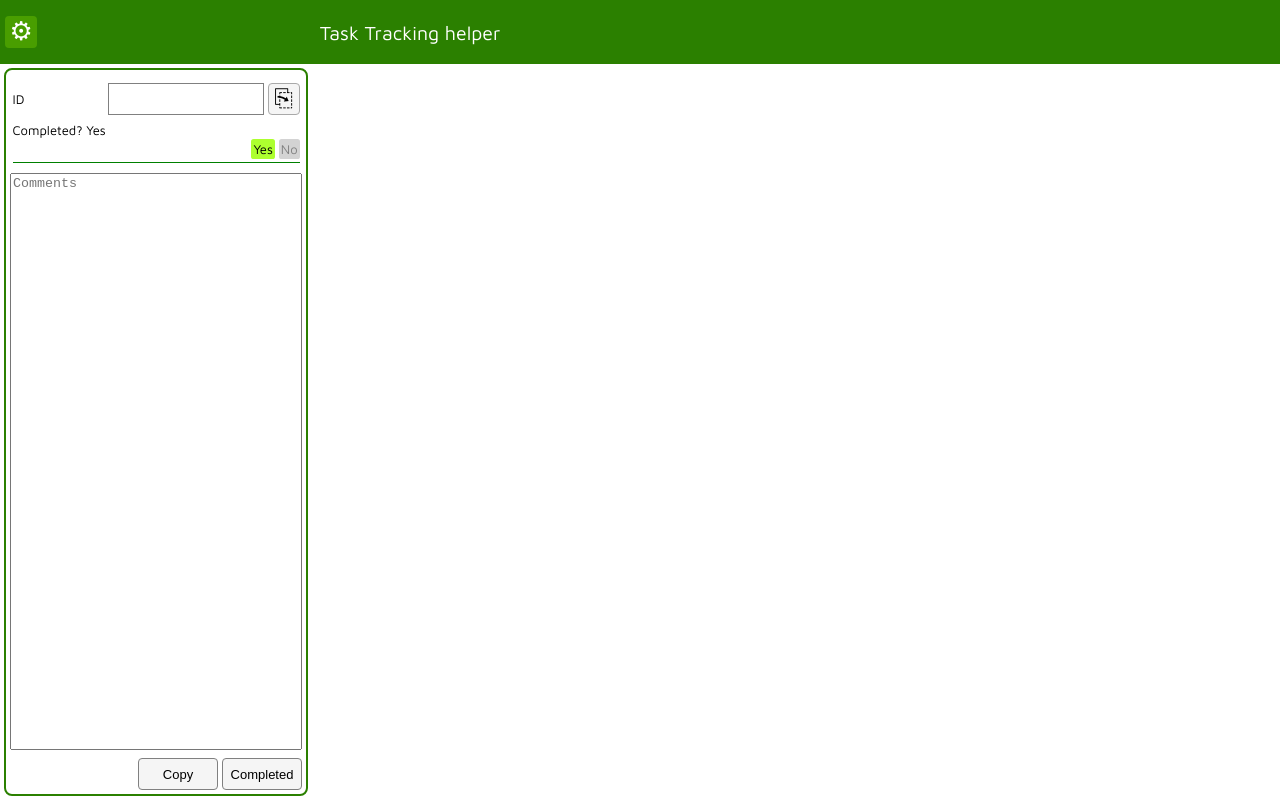
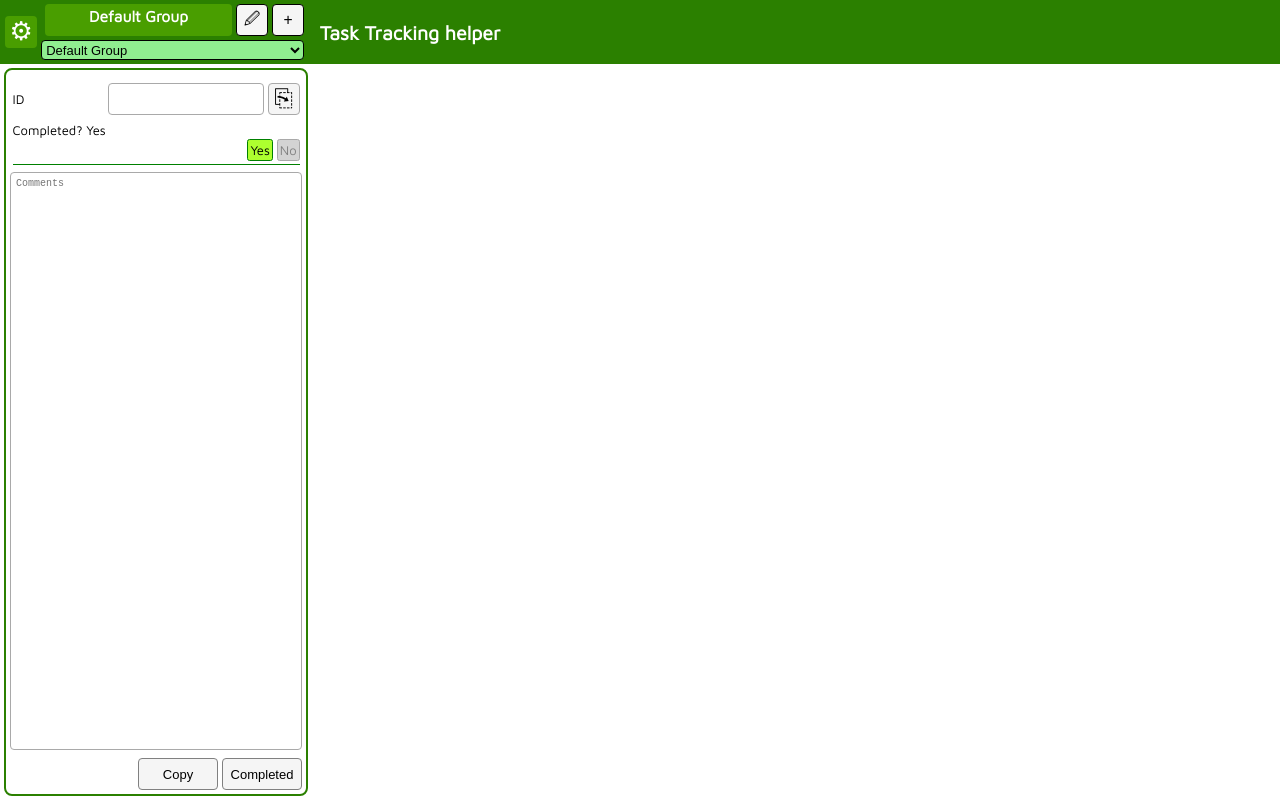
Before and after one commit to j-g-/task-records-helper, a plain HTML site: page index.html in a window 1280 px wide. Drawn offline with Linux system fonts and the light colour scheme.

Commit message:
Records group view and buttons

```diff
--- a/index.html
+++ b/index.html
@@ -9,9 +9,17 @@
 
 <body>
     <div id="content">
-        <nav id="main-controls">
+        <div id="main-controls">
             <button id="btn-settings">&#x2699;</button>
-        </nav>
+            <div class="rg-info">
+                <div id="rg-selected-controls">
+                    <span id="rg-selected-name"></span>
+                    <button class="btn-rg" id="btn-change-name">&#x1F589</button>
+                    <button class="btn-rg" id="btn-rg-new">&plus;</button>
+                </div>
+                <select name="rg-list" id="rg-list"></select>
+            </div>
+        </div>
         <div id="stats-header"> <span id="title-text">Task Tracking helper </span></div>
         <div id="entry">
             <div id="settings-container">
--- a/style.css
+++ b/style.css
@@ -5,7 +5,10 @@ body {
     padding: 0px;
     border: none;
 }
-
+option{
+    height: 24px;
+    font-size: small;
+}
 
 div#content {
     display: grid;
@@ -28,6 +31,7 @@ div#content {
 }
 #stats-header{
     font-size: 1.5em;
+    font-weight: bolder;
 
 }
 
@@ -67,6 +71,8 @@ div#content {
 #in-fields > input {
     padding-left: 0.5em;
     height:32px;
+    border-radius: 4px;
+    border: 1px solid darkgray;
 }
 input.radio-option{display:none; width:0px; visibility: hidden;}
 input {
@@ -141,7 +147,10 @@ button.copy:focus {
 #comments-text {
     resize: none;
     flex-grow: 2;
-
+    padding: 0.5em;
+    font-size: small;
+    border: 1px solid darkgray;
+    border-radius: 4px;
 }
 #comments{
     margin: 4px;
@@ -191,7 +200,7 @@ label.small-label{
     font-size: small;
     justify-content: flex-end;
     align-content: flex-end;
-    margin-bottom: 0.5em;
+    margin-bottom: 0.25em;
     padding-bottom: 0.25em;
     border-bottom: 1px solid green;
 }
@@ -199,14 +208,64 @@ label.small-label{
     background: lightgray;
     color:  gray;
     padding:0.15em;
+    border: 1px solid darkgray;
     border-radius: 0.2em;
     margin-left: 4px;
 }
 .to-checked {
+    border: 1px solid green;
     background: greenyellow;
     padding:0.15em;
     border-radius: 0.2em;
     margin-left: 4px;
+}
+/* Records Group info*/
+
+.rg-info{
+    flex-grow: 2;
+    display: flex;
+    padding: 0px;
+    height: 100%;
+    margin: 4px;
+    flex-direction: column;
+}
+#rg-selected-controls{
+    display: grid;
+    grid-template-columns: auto 32px 32px;
+    grid-template-rows: 32px;
+    flex-grow: 2;
+    gap:4px;
+    margin: 4px;
+    flex-grow: 2;
+    justify-self: flex-start;
+}
+#rg-list{
+    border: 1px solid black;
+    border-radius: 4px;
+    background: lightgreen;
+    height: 24px;
+    font-size: small;
+    margin-bottom: 4px;
+    margin-right: 4px;
+    justify-self: flex-end;
+}
+#rg-selected-name {
+    background: rgb(73, 158, 0);
+    border-radius: 4px;
+    padding: 0.2em;
+    font-size: 1.2em;
+    font-weight: bold;
+    text-align: center;
+
+}
+.btn-rg{
+    border: 1px solid black;
+    background: whitesmoke;
+    border-radius: 4px;
+    font-size: 1.2em;
+}
+.btn-rg:active{
+    background: lightgray;
 }
 
 /* Settings */
@@ -227,6 +286,9 @@ label.small-label{
     font-size: small;
     resize: none;
     flex-grow: 2;
+    border: 1px solid darkgray;
+    border-radius: 4px;
+    padding: 0.4em;
 }
 
 #btn-settings{
--- a/trh.js
+++ b/trh.js
@@ -9,14 +9,14 @@
 //     * Redistributions in binary form must reproduce the above copyright
 //       notice, this list of conditions and the following disclaimer in the
 //       documentation and/or other materials provided with the distribution.
-//     * Neither the name of the <organization> nor the
+//     * Neither the name of the copyright holder nor the
 //       names of its contributors may be used to endorse or promote products
 //       derived from this software without specific prior written permission.
 //
 // THIS SOFTWARE IS PROVIDED BY THE COPYRIGHT HOLDERS AND CONTRIBUTORS "AS IS" AND
 // ANY EXPRESS OR IMPLIED WARRANTIES, INCLUDING, BUT NOT LIMITED TO, THE IMPLIED
 // WARRANTIES OF MERCHANTABILITY AND FITNESS FOR A PARTICULAR PURPOSE ARE
-// DISCLAIMED. IN NO EVENT SHALL <COPYRIGHT HOLDER> BE LIABLE FOR ANY
+// DISCLAIMED. IN NO EVENT SHALL THE COPYRIGHT HOLDER BE LIABLE FOR ANY
 // DIRECT, INDIRECT, INCIDENTAL, SPECIAL, EXEMPLARY, OR CONSEQUENTIAL DAMAGES
 // (INCLUDING, BUT NOT LIMITED TO, PROCUREMENT OF SUBSTITUTE GOODS OR SERVICES;
 // LOSS OF USE, DATA, OR PROFITS; OR BUSINESS INTERRUPTION) HOWEVER CAUSED AND
@@ -74,22 +74,36 @@ class TasksTrackingHelper {
                 let records = obj._records.map(
                     r => Object.assign(new TaskRecord("", ""), r)
                 );
-                rg = new RecordsGroup(obj._type, obj._date, records);
+                rg = new RecordsGroup(obj._name, obj._type, obj._date, records);
             }  else {
-                rg = this.setupNewRecordsGroup('Default');
+                rg = this.setupNewRecordsGroup('Default Group','Default');
             }
 
         } else {
-            rg = this.setupNewRecordsGroup('Default');
+            rg = this.setupNewRecordsGroup('Default Group', 'Default');
 
         }
         return rg;
     }
-    setupNewRecordsGroup(type){
-        let rg = new RecordsGroup(type);
+    setupNewRecordsGroup(name, type){
+        let rg = new RecordsGroup(name,type);
         this.recordsGroupList.push(rg.id);
         this.storeRecordsGroupList();
         return rg;
+    }
+
+    renameCurrentRecordsGroup(newName){
+        let repeated = this.recordsGroupList.includes(newName);
+        if (!repeated) {
+            let oldID = this._selectedRecordsGroup.id;
+            this._selectedRecordsGroup.name = newName;
+            this.recordsGroupList = this.recordsGroupList.filter( id => id != oldID);
+            this.recordsGroupList.push(this.recordsGroupList);
+            this.recordsGroupList = this.recordsGroupList.sort();
+            this.storeRecordsGroupList();
+            this.storeSelectedRecordsGroup();
+            localStorage.removeItem(oldID);
+        }
     }
 
     get selectedRecordsTemplate(){
@@ -229,10 +243,56 @@ class TaskRecord{
         this.id = await hash(this._summary);
     }
     getInfo() {
-        return  this._summary + "\nDate: " + this.creationDate + "\n";
+        return  this._summary + "Date: " + this.creationDate  ;
 
     }
 
+}
+
+// RecordsGroup
+// Holds a records group with date and type
+class RecordsGroup {
+    constructor(name,type, ...args) {
+        this._type = type;
+        this._name = name;
+        this._date =
+            (args.length == 2) ?
+                args[0] :
+                new Date().toISOString().replace("T", " ").substring(0, 19);
+        this._id = this.generateID();
+        this._records = (args.length == 2) ? args[1]: [];
+    }
+
+    get id (){return this._id;}
+    get date (){return this._date;}
+    get type (){return this._type;}
+    get records (){return this._records;}
+    get name (){return this._name;}
+    set name (name){
+        this._name = name;
+        this._id = this.generateID();
+    }
+
+    generateID () {
+        return this._name;
+    }
+    addRecord(r) {
+        this._records.push(r);
+    }
+    deleteRecord(id) {
+        this._records =
+            this._records.filter(r => r.id !== id);
+        console.log("deleted: " +id);
+        console.log(this._records);
+    }
+    setTrackedStatus(id, status) {
+        let r = this._records.find(r => r.id === id);
+        r.tracked = status;
+    }
+    getTrackedStatus(id) {
+        let r = this._records.find(r => r.id === id);
+        return r.tracked ;
+    }
 }
 
 // RecordsTemplate
@@ -293,45 +353,6 @@ class RecordsTemplate {
 
 }
 
-// RecordsGroup
-// Holds a records group with date and type
-class RecordsGroup {
-    constructor(type, ...args) {
-        this._type = type;
-        this._date =
-        (args.length == 2) ?
-            args[0] :
-            new Date().toISOString().replace("T", " ").substring(0, 19);
-        this._id = this.generateID();;
-        this._records = (args.length == 2) ? args[1]: [];
-    }
-
-    get id (){return this._id;}
-    get date (){return this._date;}
-    get type (){return this._type;}
-    get records (){return this._records;}
-
-    generateID () {
-        return this._type + ":" + this._date;
-    }
-    addRecord(r) {
-        this._records.push(r);
-    }
-    deleteRecord(id) {
-        this._records =
-            this._records.filter(r => r.id !== id);
-        console.log("deleted: " +id);
-        console.log(this._records);
-    }
-    setTrackedStatus(id, status) {
-        let r = this._records.find(r => r.id === id);
-        r.tracked = status;
-    }
-    getTrackedStatus(id) {
-        let r = this._records.find(r => r.id === id);
-        return r.tracked ;
-    }
-}
 
 // HTMLView
 // displays and retrieves info to and from the DOM
@@ -342,6 +363,7 @@ class HTMLViews {
         this._displayingSettings = false;
         this.loadTemplateView();
         this.showCurrentGroup();
+        this. updateRecordsGroupView();
         document.addEventListener(
             'DOMContentLoaded',
             (() => {
@@ -528,6 +550,29 @@ class HTMLViews {
         this.loadTemplateView();
     }
 
+    // Records Group Section
+    updateRecordsGroupView(){
+        this.updateRecordsGroupList();
+        this.updateSelectedGroupInfo();
+
+    }
+    updateRecordsGroupList(){
+        let rgl = document.getElementById("rg-list");
+        let options = this._tasksTrackingHelper._recordsGroupList
+            .map( n => `<option value="${n}">${n}</option>` );
+        let html = options.join("")
+        rgl.innerHTML = "";
+        rgl.innerHTML = html;
+    }
+    updateSelectedGroupInfo(){
+        let rgn = document.getElementById("rg-selected-name");
+        let n = this._tasksTrackingHelper._selectedRecordsGroup.name;
+        rgn.innerText = n;
+        let rgl = document.getElementById("rg-list");
+        rgl.value = n;
+    }
+
+
     createInputFields() {
         this.tasksTrackingHelper.selectedRecordsTemplate.updateInputIDs().then( () => {
             let inputFieldNames = this.tasksTrackingHelper.selectedRecordsTemplate.inputFieldNames;
@@ -709,7 +754,7 @@ class HTMLViews {
                     <button class='copy' onclick=copyToClipboard('${id}')>&#x2398</button>
                     <div class='record-header'>
                         <h3 class='count'>${this.logCount}</h3>
-                        <label for='tbf-${id}' class='small-label'>Tracked</label>
+                        <label for='chk-${id}' class='small-label'>Tracked</label>
                         <input id='chk-${id}' type=checkbox>
                         <button class='delete-btn' id='dr-${id}'>&#x1F5D1;</button>
                     </div>
```
